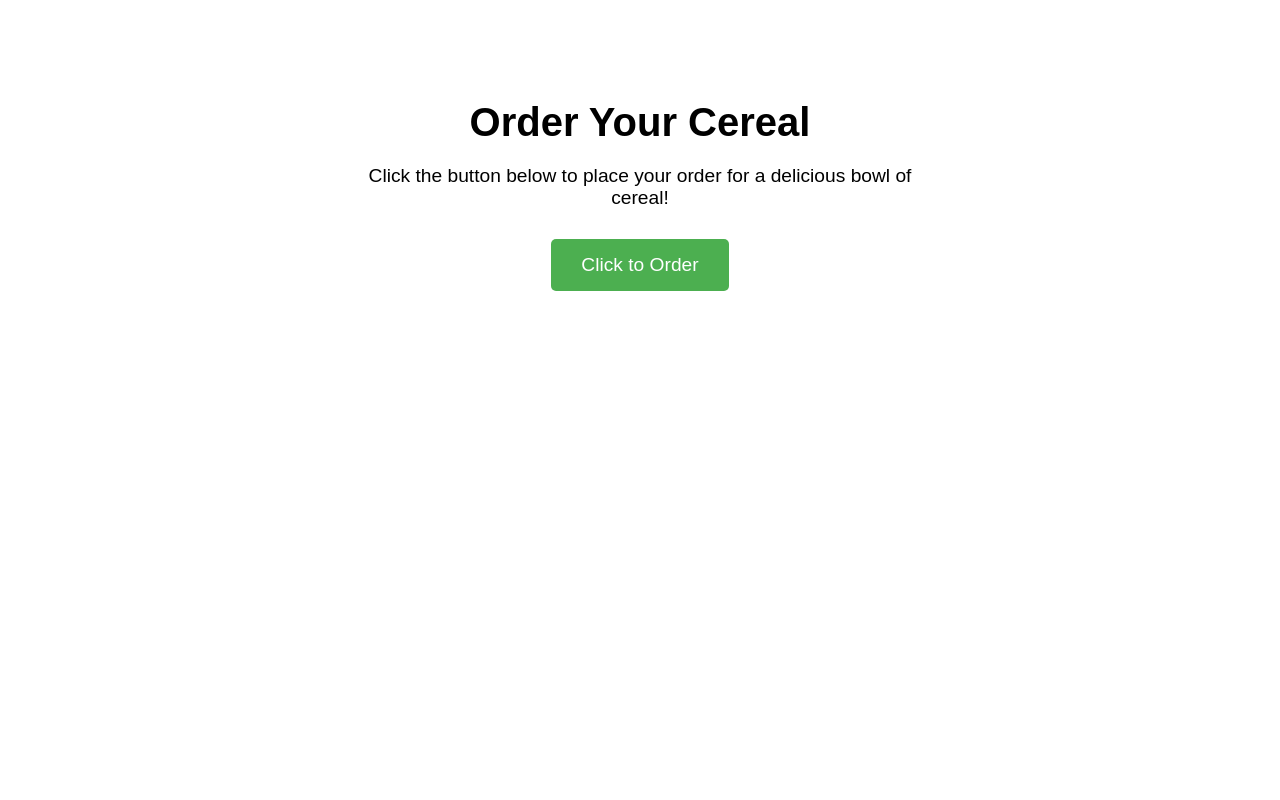
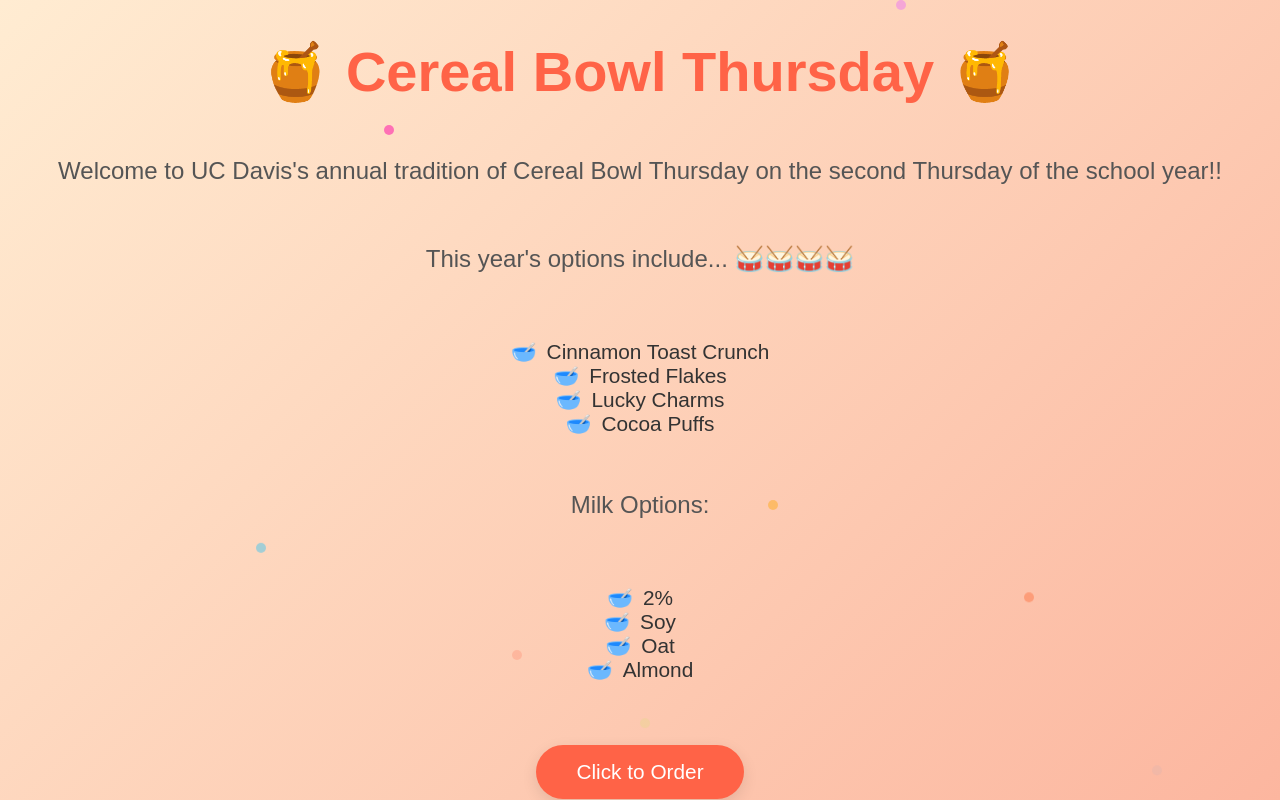
Before and after one commit to yachachli/cereal-yumyum, a plain HTML site: page index.html in a window 1280 px wide. Drawn offline with Linux system fonts and the light colour scheme.

Commit message:
first try prettiness

```diff
--- a/index.html
+++ b/index.html
@@ -1,46 +1,166 @@
 <!DOCTYPE html>
 <html lang="en">
+
 <head>
     <meta charset="UTF-8">
     <meta name="viewport" content="width=device-width, initial-scale=1.0">
-    <title>Order Your Cereal</title>
+    <title>Cereal Bowl Thursday</title>
     <style>
         body {
-            font-family: Arial, sans-serif;
+            font-family: 'Arial', sans-serif;
+            background-color: #f9f7f7;
+            color: #333;
+            margin: 0;
+            padding: 0;
+            display: flex;
+            justify-content: center;
+            align-items: center;
+            flex-direction: column;
+            min-height: 100vh;
             text-align: center;
-            margin-top: 100px;
+            background: linear-gradient(135deg, #ffecd2 0%, #fcb69f 100%);
         }
-        .container {
-            max-width: 600px;
-            margin: 0 auto;
+
+        h1 {
+            font-size: 3.5em;
+            color: #ff6347;
+            margin-bottom: 0.5em;
+            animation: bounceIn 1.5s ease;
         }
-        h1 {
-            font-size: 2.5em;
-            margin-bottom: 20px;
+
+        p {
+            font-size: 1.5em;
+            margin-bottom: 1.5em;
+            color: #555;
         }
-        p {
-            font-size: 1.2em;
-            margin-bottom: 30px;
+
+        .cereal-list,
+        .milk-list {
+            font-size: 1.3em;
+            margin: 1.5em 0;
+            padding: 0;
+            list-style: none;
+            color: #333;
         }
-        a.button {
+
+        .cereal-list li::before,
+        .milk-list li::before {
+            content: "🥣";
+            margin-right: 10px;
+        }
+
+        .button {
             display: inline-block;
-            padding: 15px 30px;
-            font-size: 1.2em;
-            color: white;
-            background-color: #4CAF50;
+            padding: 15px 40px;
+            font-size: 1.3em;
+            color: #fff;
+            background-color: #ff6347;
             text-decoration: none;
-            border-radius: 5px;
+            border-radius: 30px;
+            margin-top: 1.5em;
+            transition: background-color 0.3s ease, transform 0.3s ease;
+            box-shadow: 0px 5px 15px rgba(0, 0, 0, 0.1);
         }
-        a.button:hover {
-            background-color: #45a049;
+
+        .button:hover {
+            background-color: #e55337;
+            transform: translateY(-5px);
+        }
+
+        .confetti {
+            position: absolute;
+            top: 0;
+            left: 0;
+            width: 100%;
+            height: 100%;
+            pointer-events: none;
+            z-index: -1;
+            overflow: hidden;
+        }
+
+        .confetti-piece {
+            position: absolute;
+            width: 10px;
+            height: 10px;
+            background-color: #ff6347;
+            opacity: 0.7;
+            animation: fall 5s linear infinite;
+            border-radius: 50%;
+        }
+
+        @keyframes bounceIn {
+            0% {
+                transform: scale(0.3);
+                opacity: 0;
+            }
+
+            50% {
+                transform: scale(1.05);
+                opacity: 1;
+            }
+
+            70% {
+                transform: scale(0.9);
+            }
+
+            100% {
+                transform: scale(1);
+            }
+        }
+
+        @keyframes fall {
+            0% {
+                transform: translateY(-100px);
+                opacity: 0;
+            }
+
+            20% {
+                opacity: 1;
+            }
+
+            100% {
+                transform: translateY(100vh);
+                opacity: 0;
+            }
         }
     </style>
 </head>
+
 <body>
-    <div class="container">
-        <h1>Order Your Cereal</h1>
-        <p>Click the button below to place your order for a delicious bowl of cereal!</p>
-        <a href="https://forms.gle/SEiwRk7dY3ZiPikU7" target="_blank" class="button">Click to Order</a>
+    <div class="confetti">
+        <div class="confetti-piece" style="left:10%; animation-duration: 5s; background-color: #ffd700;"></div>
+        <div class="confetti-piece" style="left:20%; animation-duration: 7s; background-color: #00bfff;"></div>
+        <div class="confetti-piece" style="left:30%; animation-duration: 4s; background-color: #ff69b4;"></div>
+        <div class="confetti-piece" style="left:40%; animation-duration: 6s; background-color: #ff6347;"></div>
+        <div class="confetti-piece" style="left:50%; animation-duration: 5.5s; background-color: #adff2f;"></div>
+        <div class="confetti-piece" style="left:60%; animation-duration: 7.5s; background-color: #ffa500;"></div>
+        <div class="confetti-piece" style="left:70%; animation-duration: 4.5s; background-color: #ee82ee;"></div>
+        <div class="confetti-piece" style="left:80%; animation-duration: 6.5s; background-color: #ff4500;"></div>
+        <div class="confetti-piece" style="left:90%; animation-duration: 5.2s; background-color: #1e90ff;"></div>
     </div>
+
+    <h1>🍯 Cereal Bowl Thursday 🍯</h1>
+    <p>Welcome to UC Davis's annual tradition of Cereal Bowl Thursday on the second Thursday of the school year!!</p>
+
+    <p>This year's options include... 🥁🥁🥁🥁</p>
+
+    <ul class="cereal-list">
+        <li>Cinnamon Toast Crunch</li>
+        <li>Frosted Flakes</li>
+        <li>Lucky Charms</li>
+        <li>Cocoa Puffs</li>
+    </ul>
+
+    <p>Milk Options:</p>
+    <ul class="milk-list">
+        <li>2%</li>
+        <li>Soy</li>
+        <li>Oat</li>
+        <li>Almond</li>
+    </ul>
+
+    <a href="https://forms.gle/SEiwRk7dY3ZiPikU7"  target="_blank" class="button">Click to Order</a>
+
 </body>
+
 </html>
```
